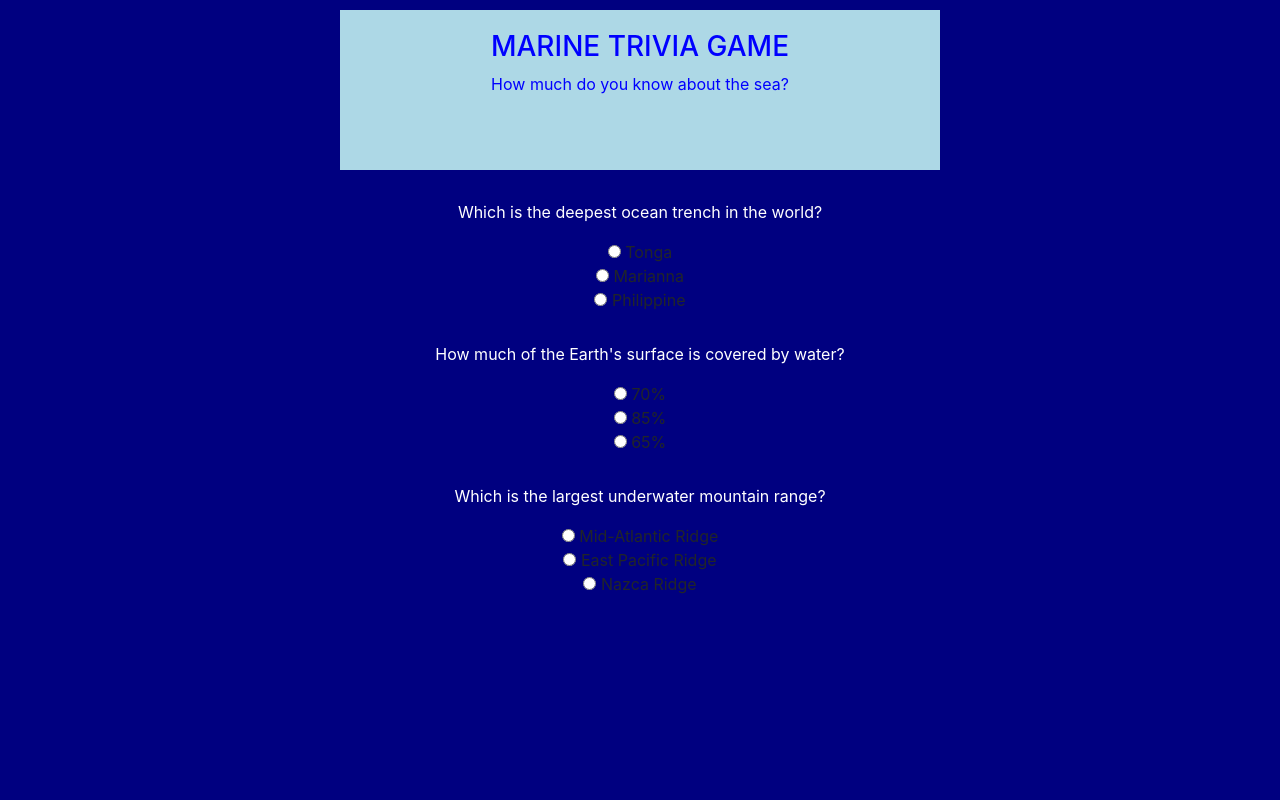
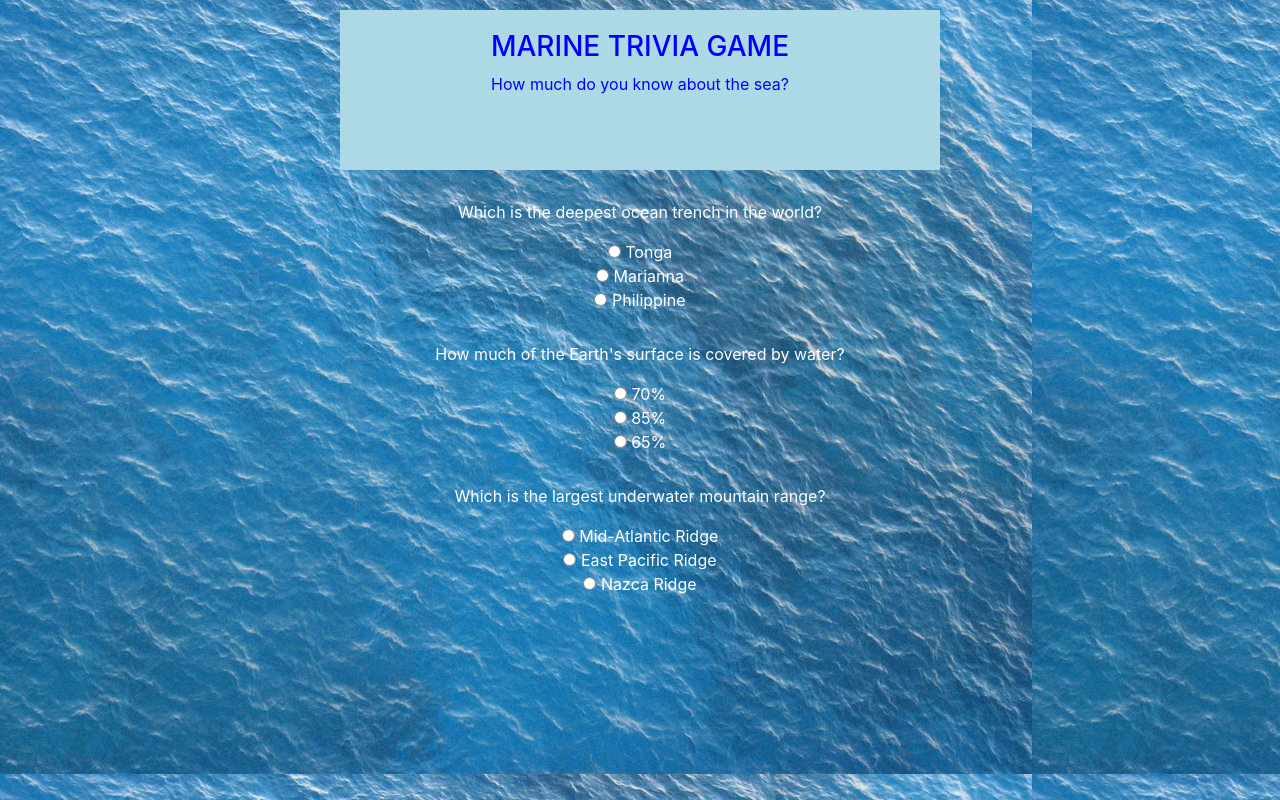
Before and after one commit to JoshZepedaUMNStudent/TriviaGame, a plain HTML site: page index.html in a window 1280 px wide. Drawn offline with nearby package versions, Linux system fonts and the light colour scheme; a script that the page names is missing.

Commit message:
updated June 8

```diff
--- a/assets/css/style.css
+++ b/assets/css/style.css
@@ -1,8 +1,12 @@
 body {
-    background-color: navy;
+    background-image: url("../images/ocean.jpeg")
 }
 
 p {
+    color: white;
+}
+
+.span {
     color: white;
 }
 
--- a/index.html
+++ b/index.html
@@ -13,28 +13,24 @@
 
     <form id="question-1">
         <p>Which is the deepest ocean trench in the world?</p>
-        <input type="radio" class="Q1" id="Q1-1" value="Tonga"> Tonga<br>
-        <input type="radio" class="Q1" id="Q1-2" value="Marianna"> Marianna<br>
-        <input type="radio" class="Q1" id="Q1-3" value="Philippine"> Philippine
+        <input type="radio" class="Q1" id="Q1-1" value="Tonga"> <span class="span">Tonga</span><br>
+        <input type="radio" class="Q1" id="Q1-2" value="Marianna"> <span class="span">Marianna</span><br>
+        <input type="radio" class="Q1" id="Q1-3" value="Philippine"> <span class="span">Philippine</span>
     </form>
 
     <form id="question-2">
         <p>How much of the Earth's surface is covered by water?</p>
-        <input type="radio" class="Q2" id="Q2-1" value="70%"> 70%<br>
-        <input type="radio" class="Q2" id="Q2-2" value="85%"> 85%<br>
-        <input type="radio" class="Q2" id="Q2-3" value="65%"> 65%
+        <input type="radio" class="Q2" id="Q2-1" value="70%"> <span class="span">70%</span><br>
+        <input type="radio" class="Q2" id="Q2-2" value="85%"> <span class="span">85%</span><br>
+        <input type="radio" class="Q2" id="Q2-3" value="65%"> <span class="span">65%</span>
     </form>
 
     <form id="question-3">
             <p>Which is the largest underwater mountain range?</p>
-            <input type="radio" class="Q2" id="Q2-1" value="Mid-Atlantic Ridge"> Mid-Atlantic Ridge<br>
-            <input type="radio" class="Q2" id="Q2-2" value="East Pacific Ridge"> East Pacific Ridge<br>
-            <input type="radio" class="Q2" id="Q2-3" value="Nazca Ridge"> Nazca Ridge
+            <input type="radio" class="Q3" id="Q3-1" value="Mid-Atlantic Ridge"> <span class="span">Mid-Atlantic Ridge</span><br>
+            <input type="radio" class="Q3" id="Q3-2" value="East Pacific Ridge"> <span class="span">East Pacific Ridge</span><br>
+            <input type="radio" class="Q3" id="Q3-3" value="Nazca Ridge"> <span class="span">Nazca Ridge</span>
     </form>
-
-
-
-
 
 <script type="text/javascript" src="https://cdnjs.cloudflare.com/ajax/libs/jquery/3.2.1/jquery.min.js"></script>
 <script src="assets/javascript/app.js"></script>
```
